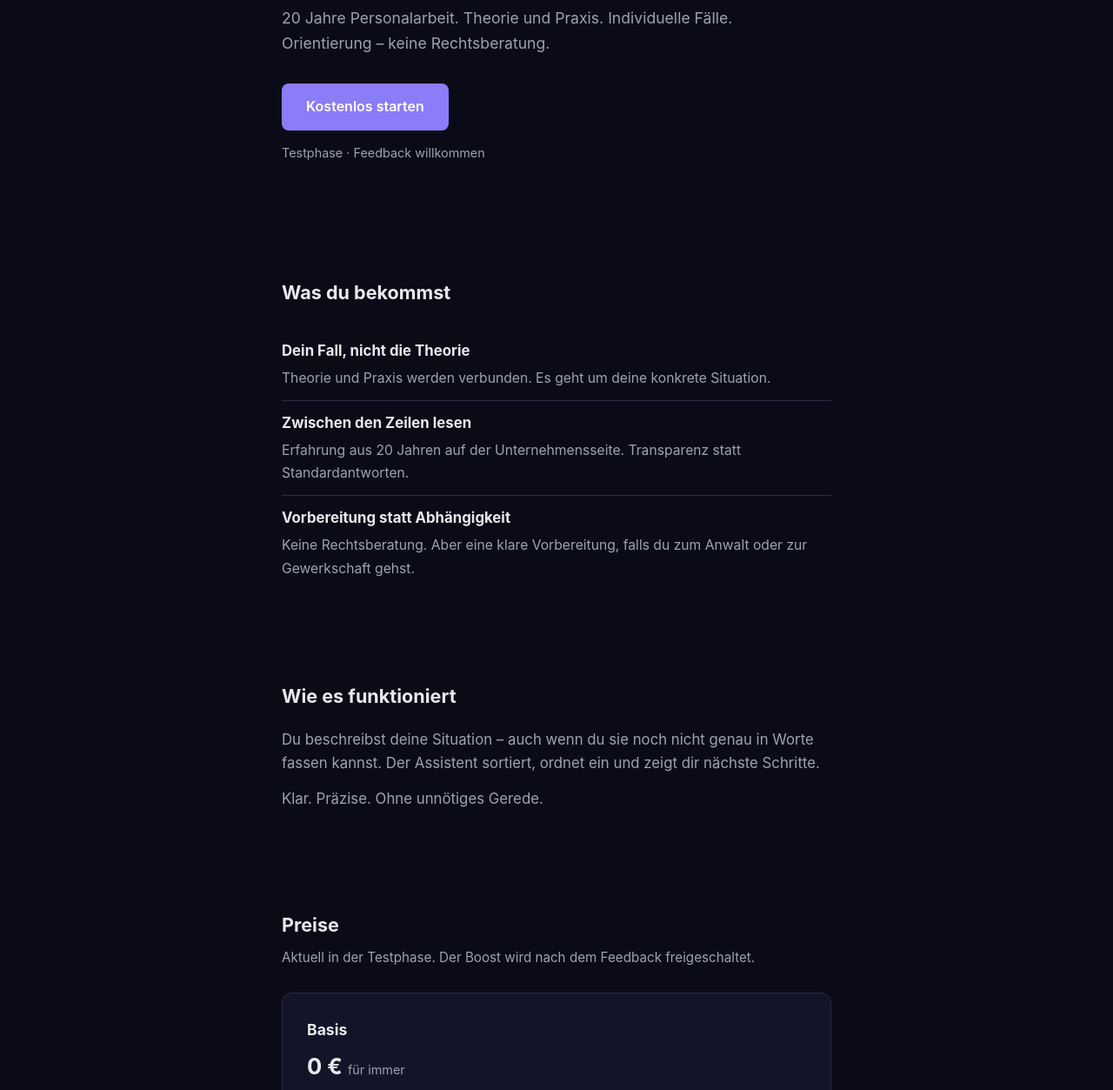
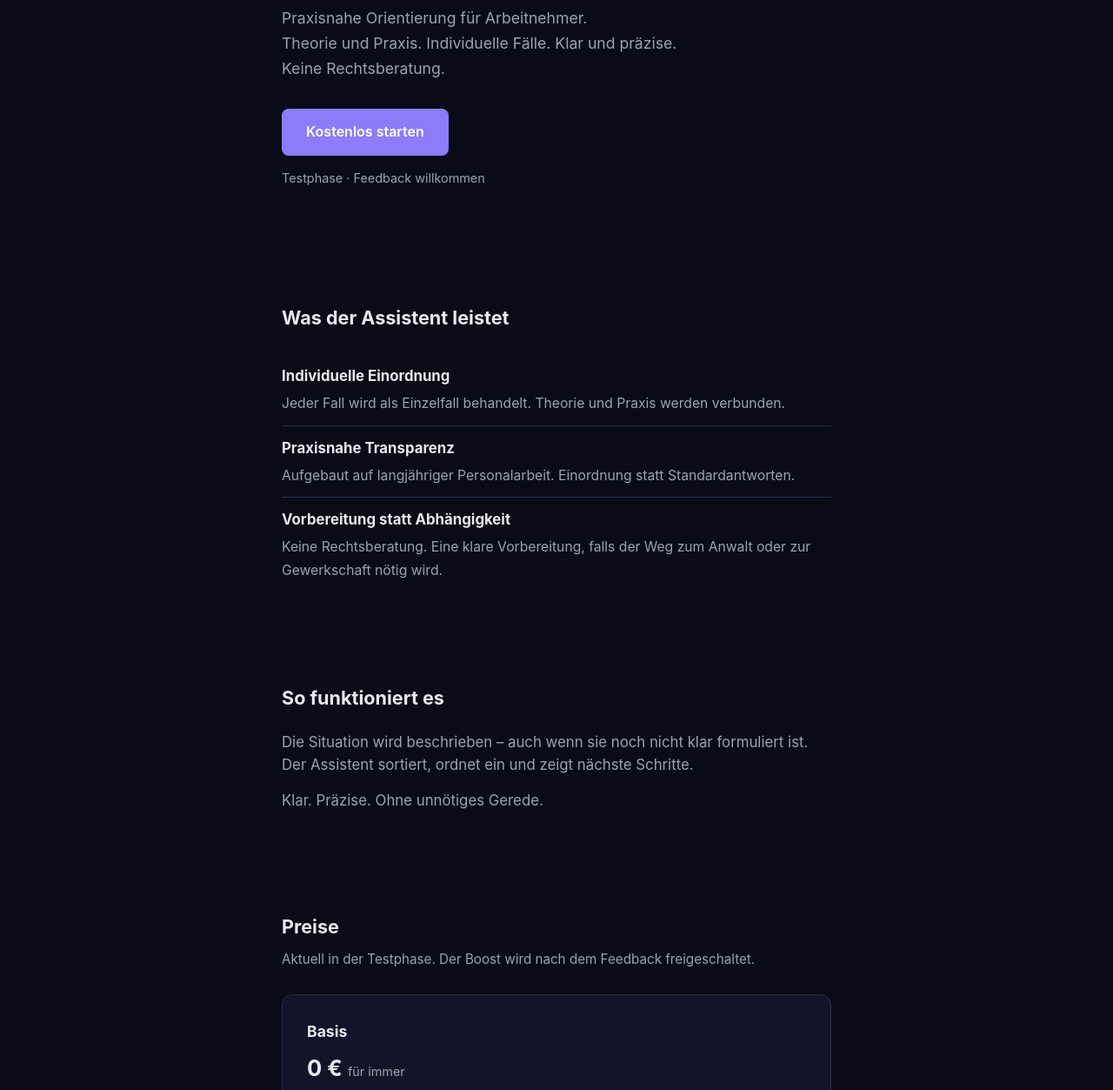
Before and after one commit to juschni/arbeitnehmer-ki-assistent, a plain HTML site: page index.html in a window 1280 px wide. Shown: the part 258-1511 px from the top of the page at 87% size. Drawn offline with Linux system fonts and the light colour scheme.

Commit message:
Wording professionell und produktbezogen – ohne Ich-Form

```diff
--- a/index.html
+++ b/index.html
@@ -4,7 +4,7 @@
   <meta charset="UTF-8" />
   <meta name="viewport" content="width=device-width, initial-scale=1.0" />
   <title>CareerAI – Arbeitnehmer-Kompass</title>
-  <meta name="description" content="Orientierung in beruflichen Situationen. 20 Jahre Personalarbeit. Klar und präzise. Keine Rechtsberatung." />
+  <meta name="description" content="Orientierung in beruflichen Situationen. Praxisnah. Klar und präzise. Keine Rechtsberatung." />
   <style>
     :root {
       --bg: #0b0b18;
@@ -225,38 +225,39 @@
   </nav>
 
   <section class="hero">
-    <h1>Klarheit in deiner beruflichen Situation</h1>
+    <h1>Klarheit in beruflichen Situationen</h1>
     <p>
-      20 Jahre Personalarbeit. Theorie und Praxis. Individuelle Fälle.<br>
-      Orientierung – keine Rechtsberatung.
+      Praxisnahe Orientierung für Arbeitnehmer.<br>
+      Theorie und Praxis. Individuelle Fälle. Klar und präzise.<br>
+      Keine Rechtsberatung.
     </p>
     <a class="cta" href="https://huggingface.co/spaces/hrloopx/mein-chatgpt-assistent" target="_blank" rel="noopener">Kostenlos starten</a>
     <p class="note">Testphase · Feedback willkommen</p>
   </section>
 
   <section class="section">
-    <h2>Was du bekommst</h2>
+    <h2>Was der Assistent leistet</h2>
     <ul class="points">
       <li>
-        <strong>Dein Fall, nicht die Theorie</strong>
-        <span>Theorie und Praxis werden verbunden. Es geht um deine konkrete Situation.</span>
+        <strong>Individuelle Einordnung</strong>
+        <span>Jeder Fall wird als Einzelfall behandelt. Theorie und Praxis werden verbunden.</span>
       </li>
       <li>
-        <strong>Zwischen den Zeilen lesen</strong>
-        <span>Erfahrung aus 20 Jahren auf der Unternehmensseite. Transparenz statt Standardantworten.</span>
+        <strong>Praxisnahe Transparenz</strong>
+        <span>Aufgebaut auf langjähriger Personalarbeit. Einordnung statt Standardantworten.</span>
       </li>
       <li>
         <strong>Vorbereitung statt Abhängigkeit</strong>
-        <span>Keine Rechtsberatung. Aber eine klare Vorbereitung, falls du zum Anwalt oder zur Gewerkschaft gehst.</span>
+        <span>Keine Rechtsberatung. Eine klare Vorbereitung, falls der Weg zum Anwalt oder zur Gewerkschaft nötig wird.</span>
       </li>
     </ul>
   </section>
 
   <section class="section">
-    <h2>Wie es funktioniert</h2>
+    <h2>So funktioniert es</h2>
     <p>
-      Du beschreibst deine Situation – auch wenn du sie noch nicht genau in Worte fassen kannst.
-      Der Assistent sortiert, ordnet ein und zeigt dir nächste Schritte.
+      Die Situation wird beschrieben – auch wenn sie noch nicht klar formuliert ist.
+      Der Assistent sortiert, ordnet ein und zeigt nächste Schritte.
     </p>
     <p>
       Klar. Präzise. Ohne unnötiges Gerede.
```
